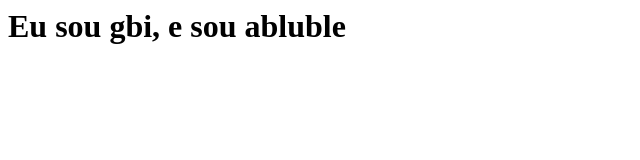
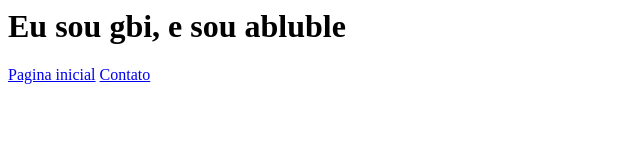
Before and after one commit to gabrielmartinsgomes/first-git, a plain HTML site: page sobremim.html in a window 1280 px wide. Shown: the whole page, without its empty margins (0-640 px from the left). Drawn offline with Linux system fonts and the light colour scheme.

Commit message:
sobre mim update

```diff
--- a/sobremim.html
+++ b/sobremim.html
@@ -4,5 +4,7 @@
   </head>
 <body>
   <h1>Eu sou gbi, e sou abluble </h1>
+  <a href="index.html">Pagina inicial</a>
+  <a href="contato.html">Contato</a>
   </body>
 </html>
```
